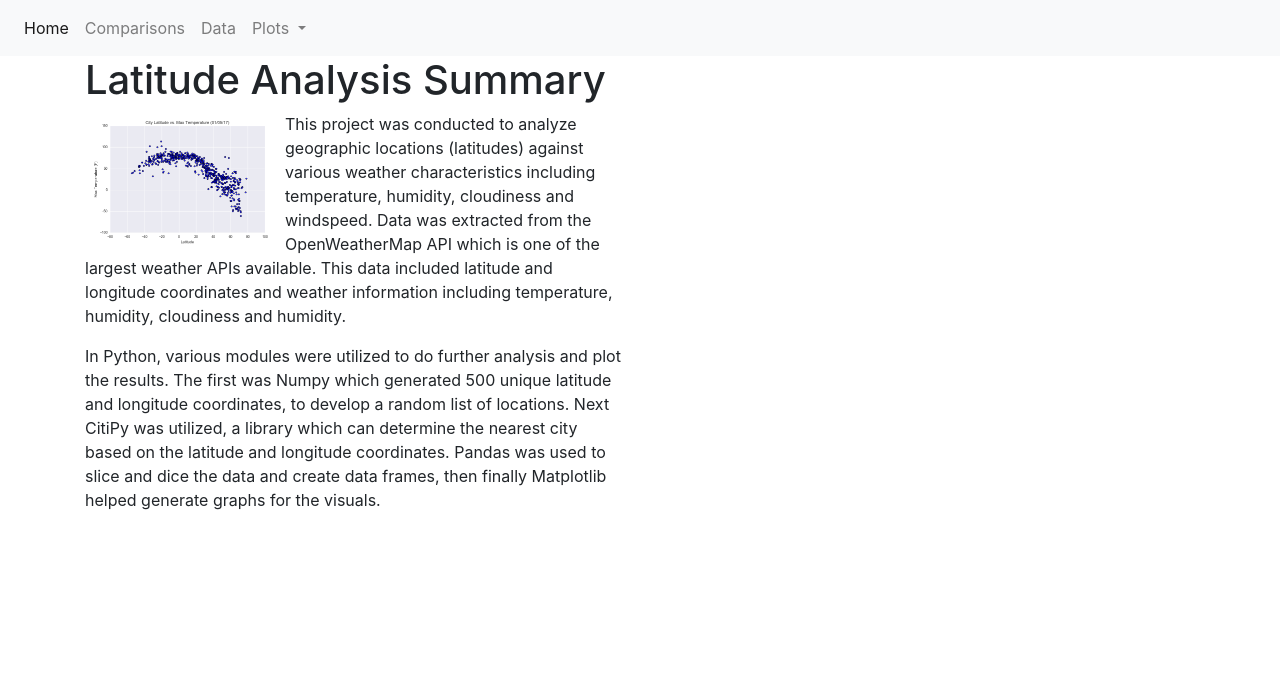
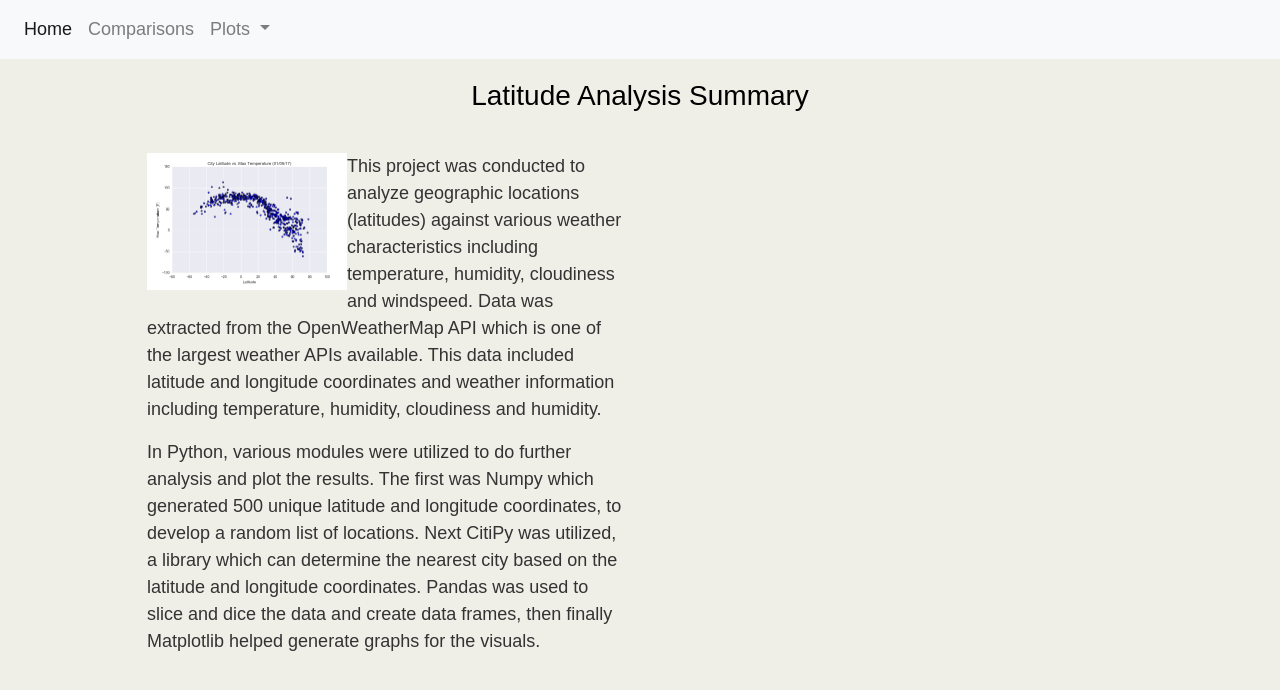
Before and after one commit to emobes22/Geographical-Weather-Analysis, a plain HTML site: page index.html in a window 1280 px wide. Drawn offline with nearby package versions, Linux system fonts and the light colour scheme.

Commit message:
updated html

```diff
--- a/index.html
+++ b/index.html
@@ -10,7 +10,7 @@
   <link rel="stylesheet" href="https://stackpath.bootstrapcdn.com/bootstrap/4.3.1/css/bootstrap.min.css"
     integrity="sha384-ggOyR0iXCbMQv3Xipma34MD+dH/1fQ784/j6cY/iJTQUOhcWr7x9JvoRxT2MZw1T" crossorigin="anonymous">
   <!-- Link to CSS StyleSheet -->
-    <link rel="stylesheet" type="text/css" href="fixed.css">
+    <link rel="stylesheet" type="text/css" href="style.css">
 </head>
   <!-- Start of Navbar -->
   <nav class="navbar navbar-expand-lg navbar-light bg-light">
@@ -27,8 +27,6 @@
         <li class="nav-item">
          <a class="nav-link" href="comparisons.html">Comparisons</a>
         </li>
-       <li class="nav-item">
-          <a class="nav-link" href="datapage.html">Data</a>
         </li>
         <li class="nav-item dropdown">
           <a class="nav-link dropdown-toggle" href="#" id="navbarDropdownMenuLink" data-toggle="dropdown"
```
Also changed, not shown: comparisons.html (+0 -3 lines), page2.html (+0 -2 lines), page3.html (+0 -2 lines), page4.html (+0 -2 lines), page5.html (+0 -2 lines).
